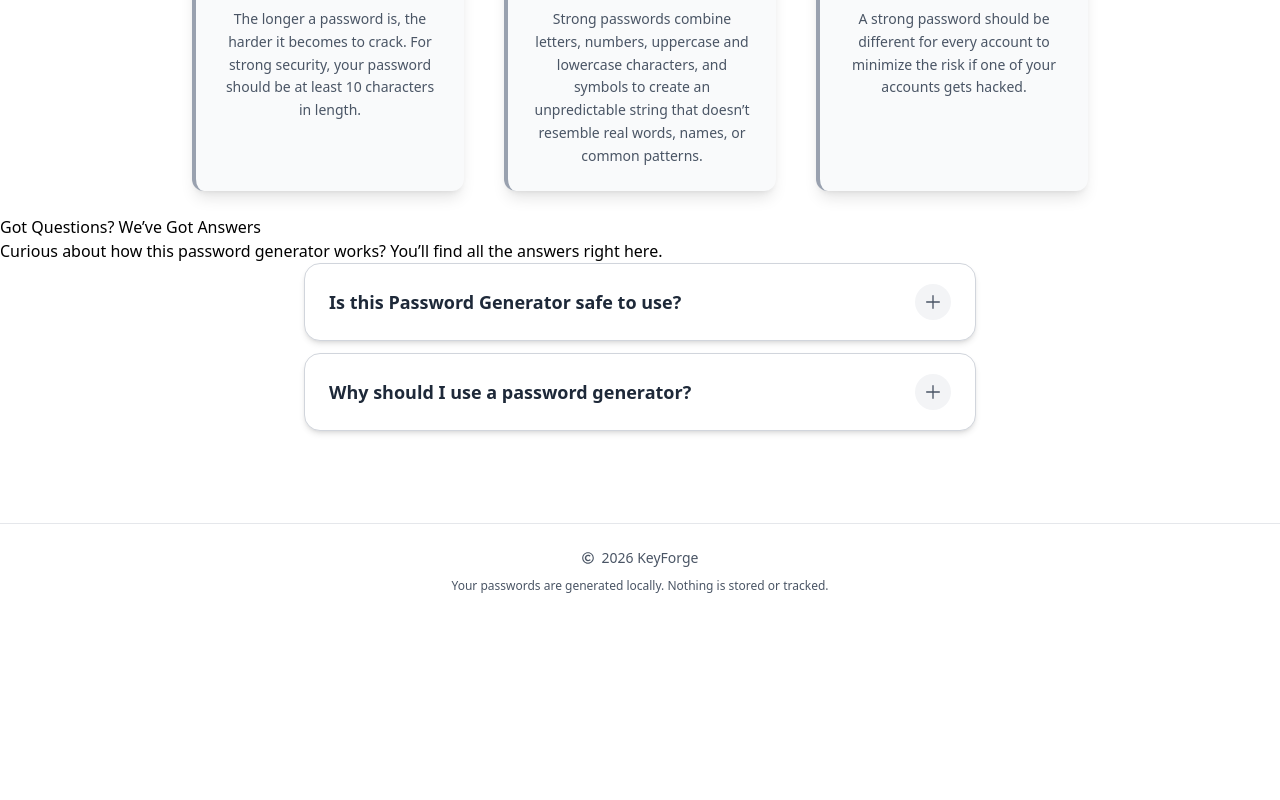
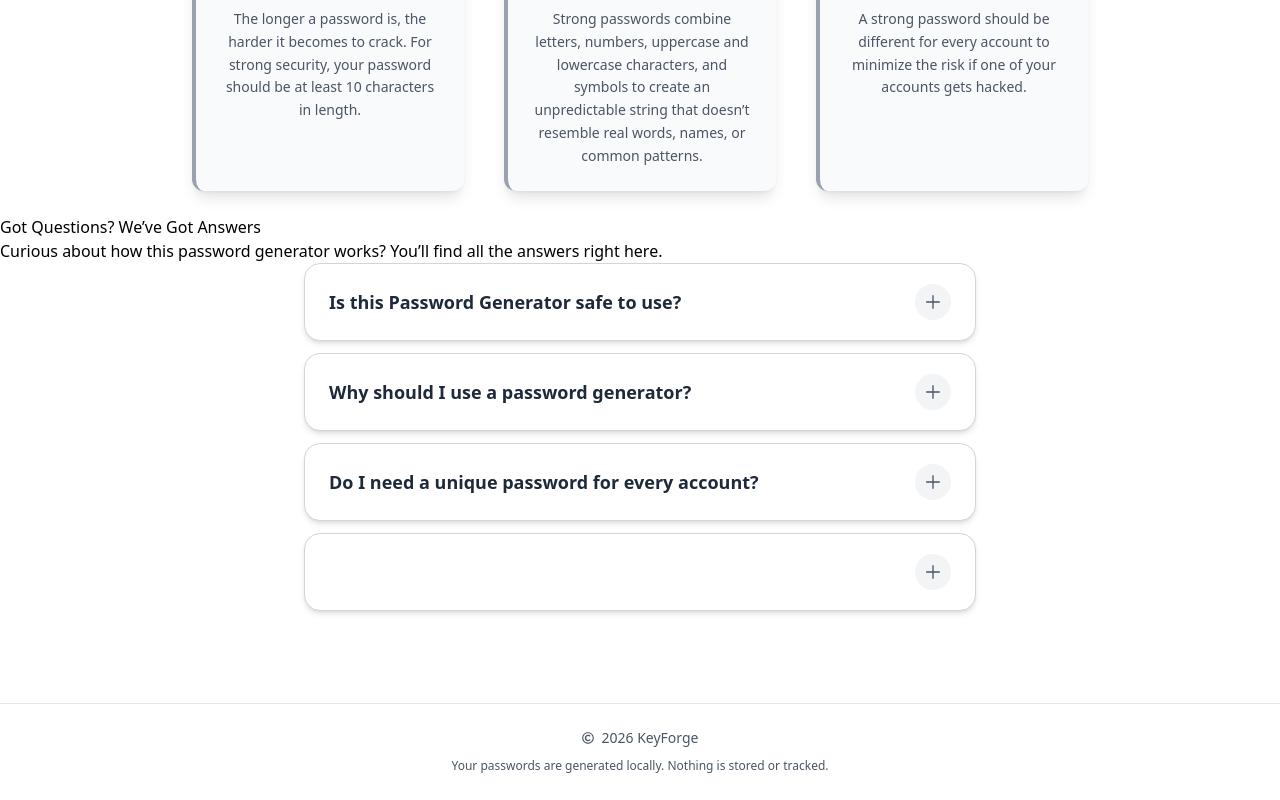
Before and after one commit to Jeet000001/KeyForge, a React (Vite) app: page / in a window 1280 px wide. Shown: the part 1131-1931 px from the top of the page. Before the commit the page ends 1751 px from the top, so only its background shows below. Built offline with nearby package versions, Linux system fonts and the light colour scheme; a web font is replaced by a local one.

Commit message:
Add accordion section

```diff
--- a/src/components/FaQ.jsx
+++ b/src/components/FaQ.jsx
@@ -18,6 +18,11 @@ const FaQ = () => {
           title="Why should I use a password generator?"
           description="You should use a password generator because it creates strong, random passwords that are extremely difficult to guess or crack, helps you avoid reusing weak passwords across multiple accounts, protects you from common security threats and data breaches, and improves your overall online safety with minimal effort."
         />
+        <Accordion
+        title="Do I need a unique password for every account?"
+        description="Having a unique, complex password for every account is essential, especially since leaked passwords often end up in breach databases or on the dark web. Reusing passwords makes it easier for attackers to access multiple accounts at once. If managing strong passwords feels overwhelming, our password generator makes it simple. It quickly creates secure passwords and helps protect your identity from hackers and cybercriminals."
+        />
+        <Accordion />
       </div>
     </div>
   );
```
